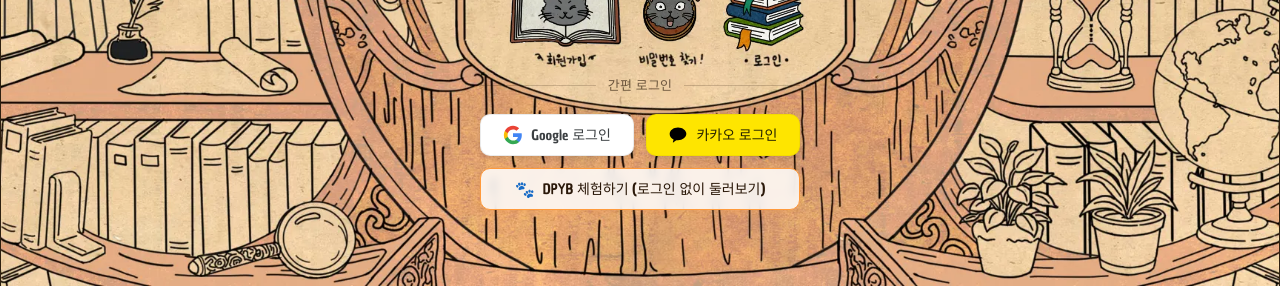
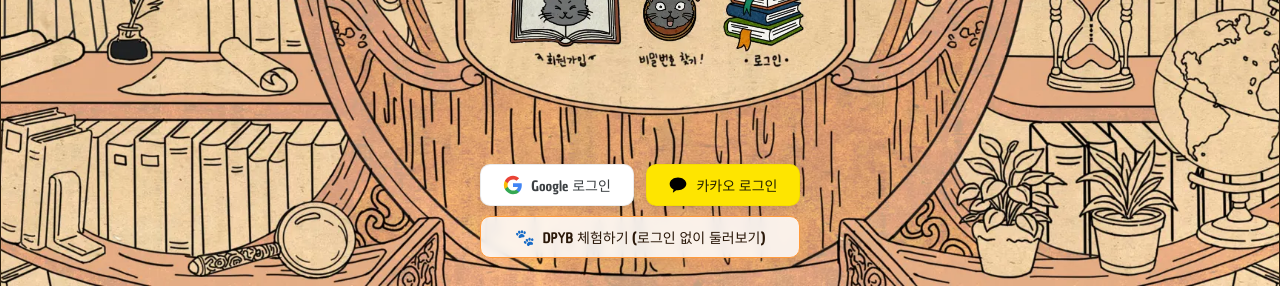
Before and after one commit to DPYB/frontend-reader-web, a React (Vite) app: page /login in a window 1280 px wide. Shown: the part 514-800 px from the top of the page. Built offline with nearby package versions, Linux system fonts and the light colour scheme; no server answers; a web font is replaced by a local one.

Commit message:
fix[auth]: 로그인 화면 발바닥 버튼 인터랙션 및 입력창 레이아웃 개선 (#27)

```diff
--- a/app/pages/LoginPage.css
+++ b/app/pages/LoginPage.css
@@ -104,7 +104,7 @@
   background: none;
   padding: 0;
   cursor: pointer;
-  z-index: 3;
+  z-index: 6;
 }
 
 .login-hit-area--disabled {
@@ -207,34 +207,17 @@
 .login-social-container {
   position: absolute;
   left: 50%;
-  top: 73%;
+  bottom: 3.5vh;
   transform: translateX(-50%);
   display: flex;
   flex-direction: column;
   align-items: center;
-  gap: 12px;
+  gap: 10px;
   z-index: 10;
   width: 100%;
   max-width: 320px;
 }
 
-.login-social-divider {
-  display: flex;
-  align-items: center;
-  width: 100%;
-  color: rgba(42, 24, 9, 0.65);
-  font-size: 13px;
-  font-weight: 600;
-  gap: 12px;
-}
-
-.login-social-divider::before,
-.login-social-divider::after {
-  content: '';
-  flex: 1;
-  height: 1px;
-  background: rgba(42, 24, 9, 0.2);
-}
 
 .login-social-buttons {
   display: flex;
--- a/app/pages/LoginPage.jsx
+++ b/app/pages/LoginPage.jsx
@@ -35,14 +35,14 @@
     src: '/button/paw_gray.webp',
     srcActive: '/button/paw_pink.webp',
     tooltip: '비밀번호 보기',
-    left: 59.5, top: 53.9, width: 1.6, height: 2.7,
+    left: 59.2, top: 53.3, width: 2.2, height: 3.8,
   },
 ];
 
 // 입력 필드 위치 (bbox 비율)
 const INPUT_FIELDS = {
-  id: { left: 44.0, top: 45.6, width: 15.2, height: 3.8 },
-  pw: { left: 44.0, top: 53.3, width: 15.2, height: 3.8 },
+  id: { left: 43.8, top: 45.6, width: 17.5, height: 3.8 },
+  pw: { left: 43.8, top: 53.3, width: 15.0, height: 3.8 },
 };
 
 function LoginButton({ btn, onClick, disabled, active }) {
@@ -113,9 +113,21 @@
   const isLoginEnabled =
     !loading && (AUTH_BYPASS || (email.trim().length > 0 && userPw.trim().length > 0));
 
+  const eyeTimerRef = useRef(null);
+
   const handleEyeClick = useCallback(() => {
+    if (eyeTimerRef.current) clearTimeout(eyeTimerRef.current);
     setEyeActive(true);
-    setTimeout(() => setEyeActive(false), 3000);
+    eyeTimerRef.current = setTimeout(() => {
+      setEyeActive(false);
+      eyeTimerRef.current = null;
+    }, 3000);
+  }, []);
+
+  useEffect(() => {
+    return () => {
+      if (eyeTimerRef.current) clearTimeout(eyeTimerRef.current);
+    };
   }, []);
 
   const handleLogin = async () => {
@@ -331,11 +343,8 @@
         );
       })}
 
-      {/* 소셜 로그인 기본 버튼 와꾸 (디자이너 최종 그래픽 적용 전 임시 레이아웃) */}
+      {/* 소셜 로그인 및 체험 모드 버튼 */}
       <div className="login-social-container">
-        <div className="login-social-divider">
-          <span>간편 로그인</span>
-        </div>
         <div className="login-social-buttons">
           <button
             type="button"
```
Also changed, not shown: .harness/HANDOFF.md, .harness/STATE.md.
